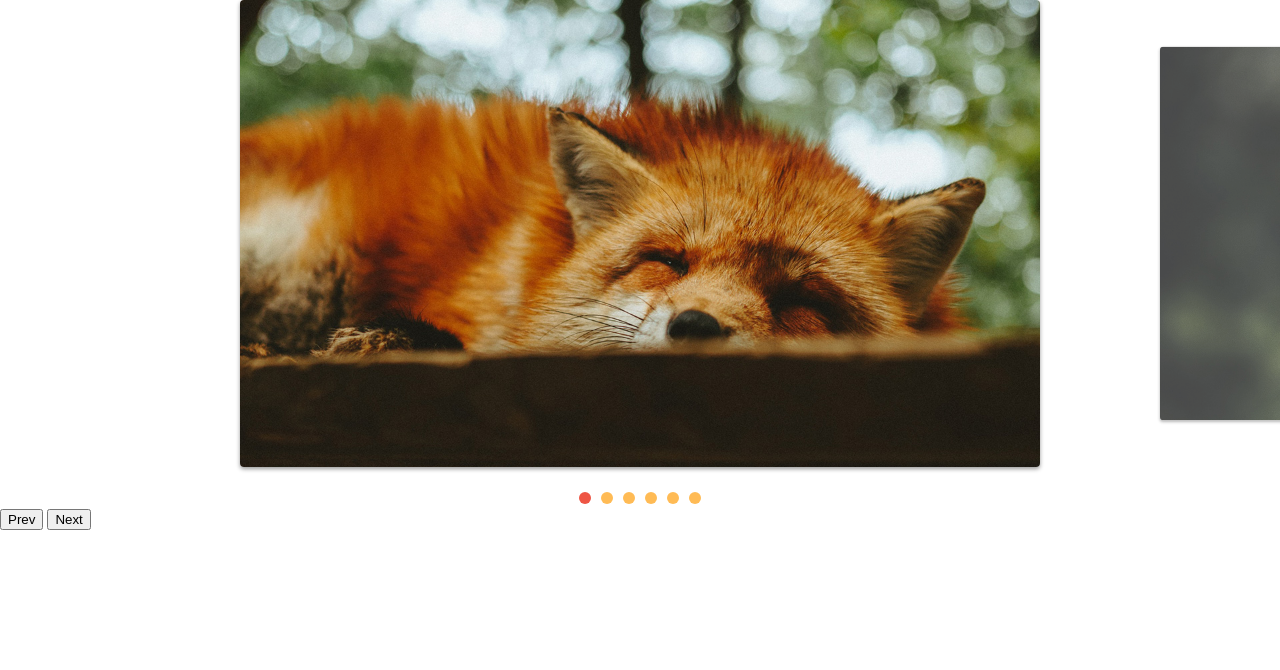
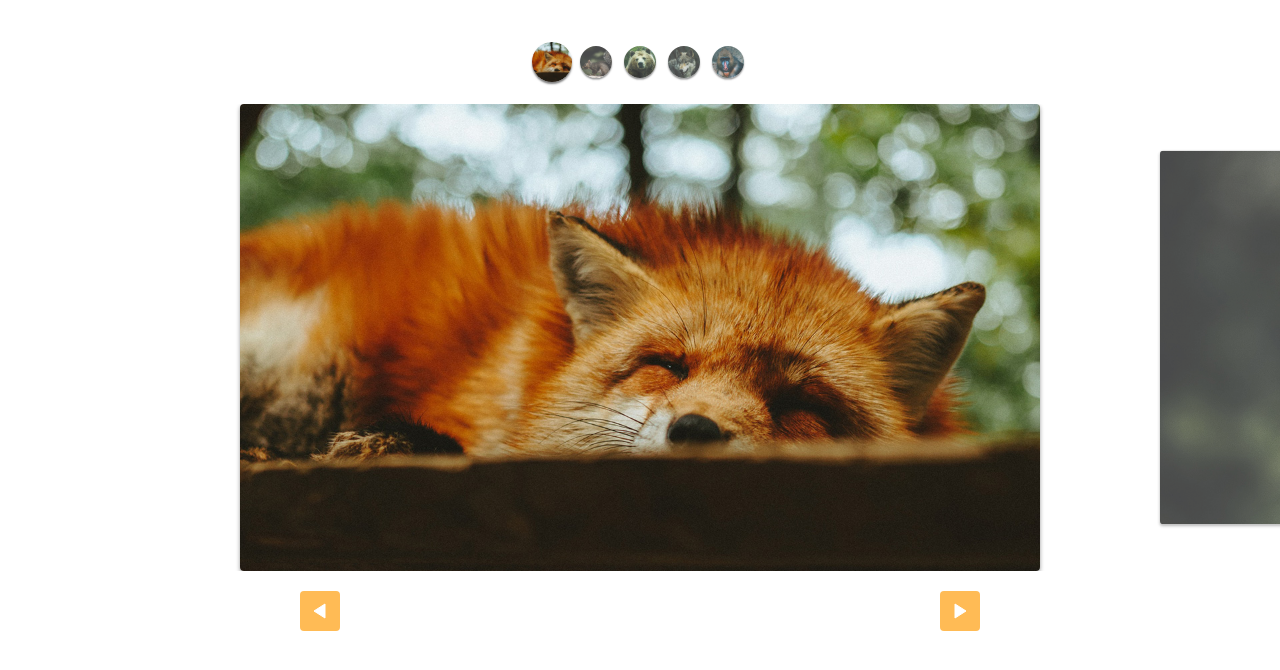
Before and after one commit to GabrielAlvesGit/Slide, a plain HTML site: page index.html in a window 1280 px wide. Drawn offline with Linux system fonts and the light colour scheme.

Commit message:
custom controls estilizados

```diff
--- a/css/style.css
+++ b/css/style.css
@@ -67,3 +67,47 @@ img {
 [data-control="slide"] li.active a, [data-control="slide"] li a:hover{
   background-color: #e54;
 }
+
+.custom-controls {
+  display: flex;
+  justify-content: center;
+  margin-top: 40px;
+  margin-bottom: 20px;
+  flex-wrap: wrap;
+}
+
+.custom-controls li {
+  opacity: .8;
+  transform: scale(.8);
+  width: 40px;
+  height: 40px;
+  border-radius: 50%;
+  overflow: hidden;
+  margin: 2px;
+  box-shadow: 0 2px 2px rgb(0, 0, 0, .5);
+  transition: 0.3s;
+}
+
+.custom-controls li.active {
+  opacity: 1;
+  transform: scale(1);
+}
+
+.arrow-nav {
+  display: flex;
+  justify-content: space-around;
+  margin: 20px 0;
+}
+
+.arrow-nav button {
+  cursor: pointer;
+  border: none;
+  border-radius: 4px;
+  color: white;
+  width: 40px;
+  height: 40px;
+  background: #FB5 url('/img/arrow.svg') center center no-repeat;
+}
+.arrow-nav button.prev {
+  transform: rotate(-180deg);
+}
--- a/index.html
+++ b/index.html
@@ -7,6 +7,13 @@
   <title>Slide Curso JavaScript</title>
 </head>
 <body>
+  <ul class="custom-controls">
+    <li><img src="/img/foto1-thumb.jpg" alt="" /></li>
+    <li><img src="/img/foto2-thumb.jpg" alt="" /></li>
+    <li><img src="/img/foto3-thumb.jpg" alt="" /></li>
+    <li><img src="/img/foto4-thumb.jpg" alt="" /></li>
+    <li><img src="/img/foto5-thumb.jpg" alt="" /></li>
+  </ul>
   <div class="slide-wrapper ">
     <ul class="slide">
       <li><img src="/img/foto1.jpg" alt="" /></li>
@@ -18,8 +25,8 @@
     </ul>
   </div>
   <div class="arrow-nav">
-    <button class="prev">Prev</button>
-    <button class="next">Next</button>
+    <button class="prev"></button>
+    <button class="next"></button>
   </div>
   <script type="module" src="/js/script.js"></script>
 </body>
--- a/js/script.js
+++ b/js/script.js
@@ -1,7 +1,6 @@
-import {SlideNav} from './slide.js';
+import SlideNav from './slide.js';
 
 const slide = new SlideNav ('.slide', '.slide-wrapper');
 slide.init();
 slide.addArrow('.prev', '.next');
-
-slide.addControl();
+slide.addControl('.custom-controls');
--- a/js/slide.js
+++ b/js/slide.js
@@ -145,7 +145,7 @@ export class Slide {
   }
 }
 
-export class SlideNav extends Slide {
+export default class SlideNav extends Slide {
   constructor(slide, wrapper) {
     super(slide, wrapper);
     this.bindControlEvents();
```
